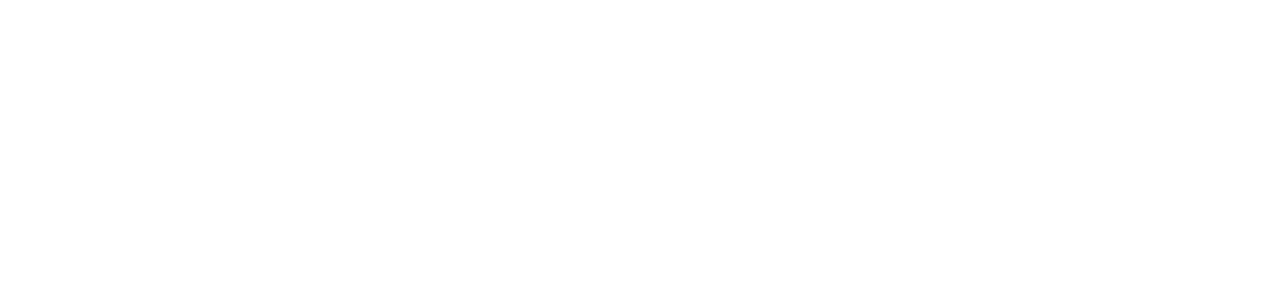
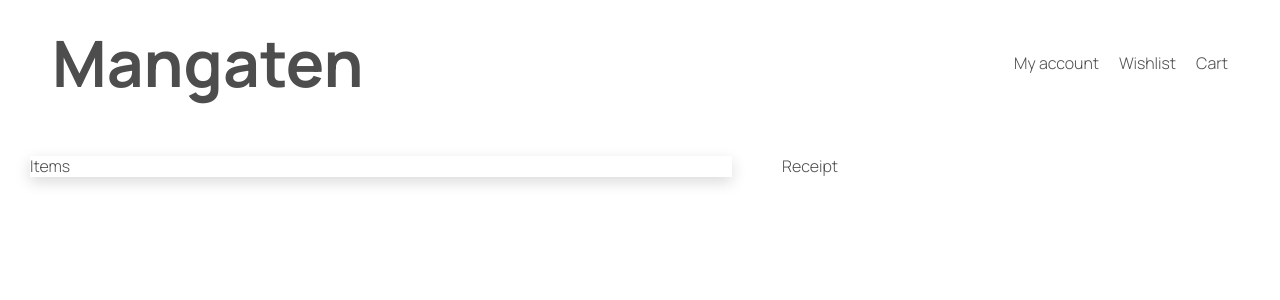
Before and after one commit to CandiceAriel/mangaten, a React (Create React App) app in the folder client/: page /pos in a window 1280 px wide. Before the commit this address had no page. Shown: the top 300 px of the page. Built offline with nearby package versions, Linux system fonts and the light colour scheme.

Commit message:
create pos page

```diff
--- /dev/null
+++ b/client/src/assets/scss/components/_pos.scss
@@ -0,0 +1,24 @@
+.c-pos{
+  &__wrapper{
+
+  }
+}
+
+@media screen and (max-width: 1440px) {
+  .c-pos{
+    height: 94vh;
+    &__wrapper{
+      display: flex;
+      padding: 30px;
+
+      &-items{
+        width: 60%;
+        box-shadow: rgba(0, 0, 0, 0.15) 0px 5px 15px 0px;
+        margin-right: 50px;
+      }
+      &-receipt{
+        width: 40%;
+      }
+    }
+  }
+}
--- a/client/src/assets/scss/main.scss
+++ b/client/src/assets/scss/main.scss
@@ -17,6 +17,7 @@
 @import './components/bookshelf';
 @import './components/sidebar';
 @import './components/promo';
+@import './components/pos';
 
 //Pages
 @import './pages/home';
--- a/client/src/components/MainNavigation.jsx
+++ b/client/src/components/MainNavigation.jsx
@@ -4,8 +4,23 @@
 import "../assets/scss/main.scss";
 import {bookCategories} from '../data/booksData';
 
-function MainNavigation() {
+function MainNavigation(props) {
+  const isPOS = props.isPOS;
 
+  if(isPOS){
+    return (
+      <div className='c-nav'>
+        <div className="c-nav__header">
+          <h1 className="c-nav__header-left"><NavLink to="/" className="c-nav__logo">Mangaten</NavLink></h1>
+          <div className="c-nav__header-right nav_list-bottom">
+            <div className="c-nav__list_item list-inline">My account</div>
+            <div className="c-nav__list_item list-inline">Wishlist</div>
+            <div className="c-nav__list_item list-inline">Cart</div>
+          </div>
+        </div>
+      </div>
+    )
+  }
   return (
     <div className='c-nav'>
       <div className="c-nav__header">
@@ -27,6 +42,7 @@
       </div>
     </div>
   )
+
 }
 
 export default MainNavigation
--- a/client/src/pages/Dashboard.jsx
+++ /dev/null
@@ -1,10 +0,0 @@
-import React from 'react'
-import Sidebar from '../components/Sidebar'
-
-export const Dashboard = () => {
-  return (
-    <div>
-      <Sidebar />
-    </div>
-  )
-}
--- a/client/src/pages/Home.jsx
+++ b/client/src/pages/Home.jsx
@@ -6,7 +6,7 @@
 const Home = () => {
   return (
     <div className= "c-home">
-      <MainNavigation />
+      <MainNavigation isPOS={false} />
       <div className= "c-home__content">
         <Promotion />
         <BooksShelf />
--- /dev/null
+++ b/client/src/pages/Pos.jsx
@@ -0,0 +1,21 @@
+import React from 'react'
+import Sidebar from '../components/Sidebar'
+import MainNavigation from '../components/MainNavigation';
+
+const Pos = () => {
+  return (
+    <div className='c-pos'>
+      <MainNavigation isPOS={true} />
+      <div className='c-pos__wrapper'>
+        <div className='c-pos__wrapper-items'>
+          Items
+        </div>
+        <div className='c-pos__wrapper-receipt'>
+          Receipt
+        </div>
+      </div>
+    </div>
+  )
+}
+
+export default Pos;
--- a/client/src/routes/PageRoutes.js
+++ b/client/src/routes/PageRoutes.js
@@ -3,14 +3,14 @@
 
 import Home from "../pages/Home"
 import Novels from '../pages/Novels';
-import {Dashboard}  from '../pages/Dashboard';
+import Pos  from '../pages/Pos';
 
 function PageRoutes() {
   return (
     <Routes>
       <Route exact path="/" element={<Home />}/>
       <Route path="/novel" element={<Novels />}/>
-      <Route path="/dashboard" element={<Dashboard />}/>
+      <Route path="/pos" element={<Pos />}/>
     </Routes>
   )
 }
```
